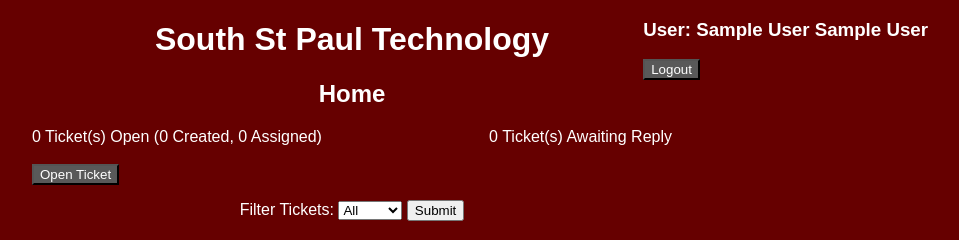
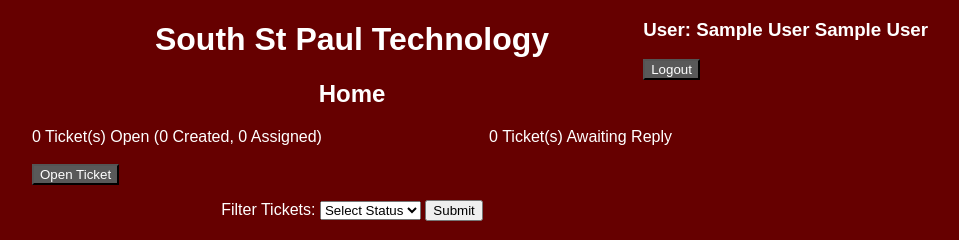
Before and after one commit to masonswain/CSC450-Web-Application, a PHP site: page /home.php in a window 1280 px wide. Shown: the top 240 px of the page, without its empty margins (288-1247 px from the left). Run offline with PHP 8.4, Linux system fonts and the light colour scheme; the visitor is signed in with stand-in values (Sample User, id 1); data that the repository does not hold is empty.

Commit message:
Added back commented line for drop down

```diff
--- a/loadTickets.php
+++ b/loadTickets.php
@@ -5,8 +5,8 @@
 	<body>
 		<form action = "<?php $_PHP_SELF ?>" method = "POST">
 			Filter Tickets: <select name= "status">
-			<!--<option >Select status</option>-->
-			<option selected= "selected" value="All">All</option>
+			<option >Select Status</option>
+			<option value="All">All</option>
 			<option value="Active">Active</option>
 			<option value="Closed">Closed</option>
 			</select>
```
